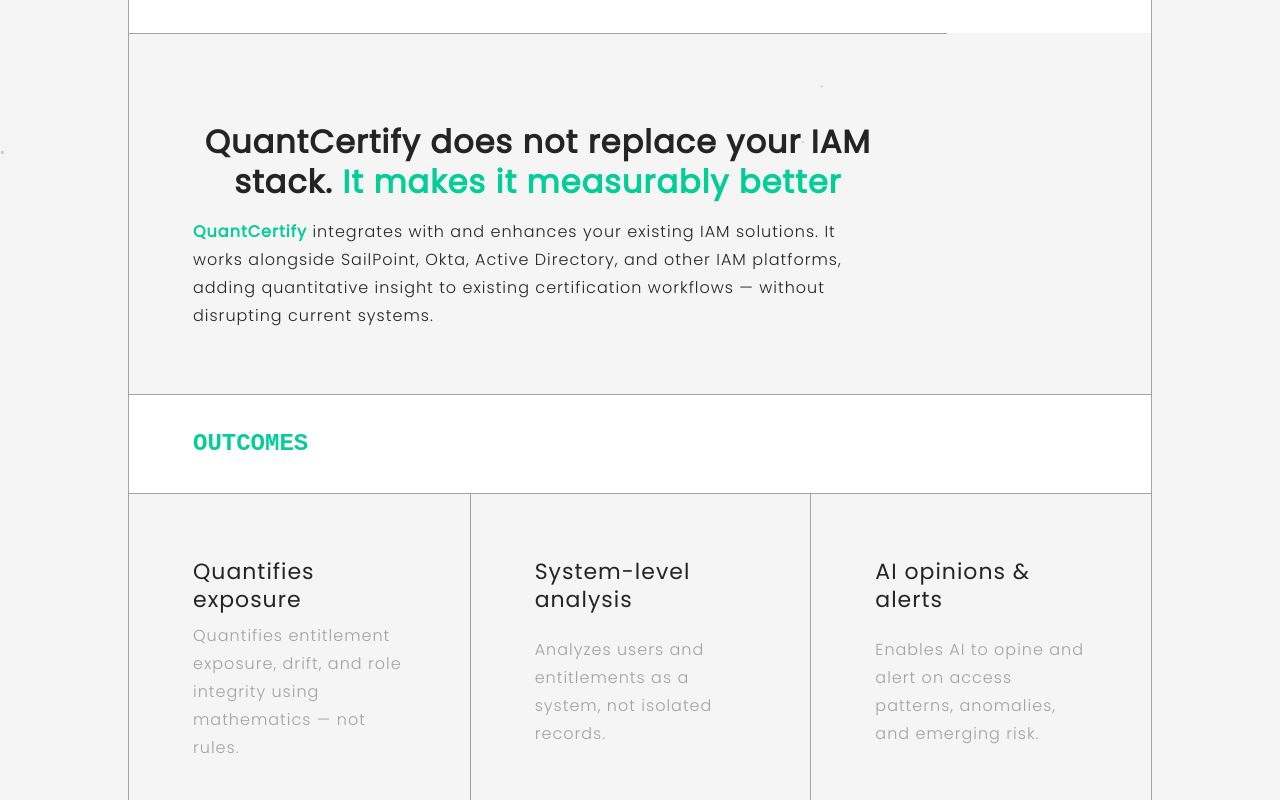
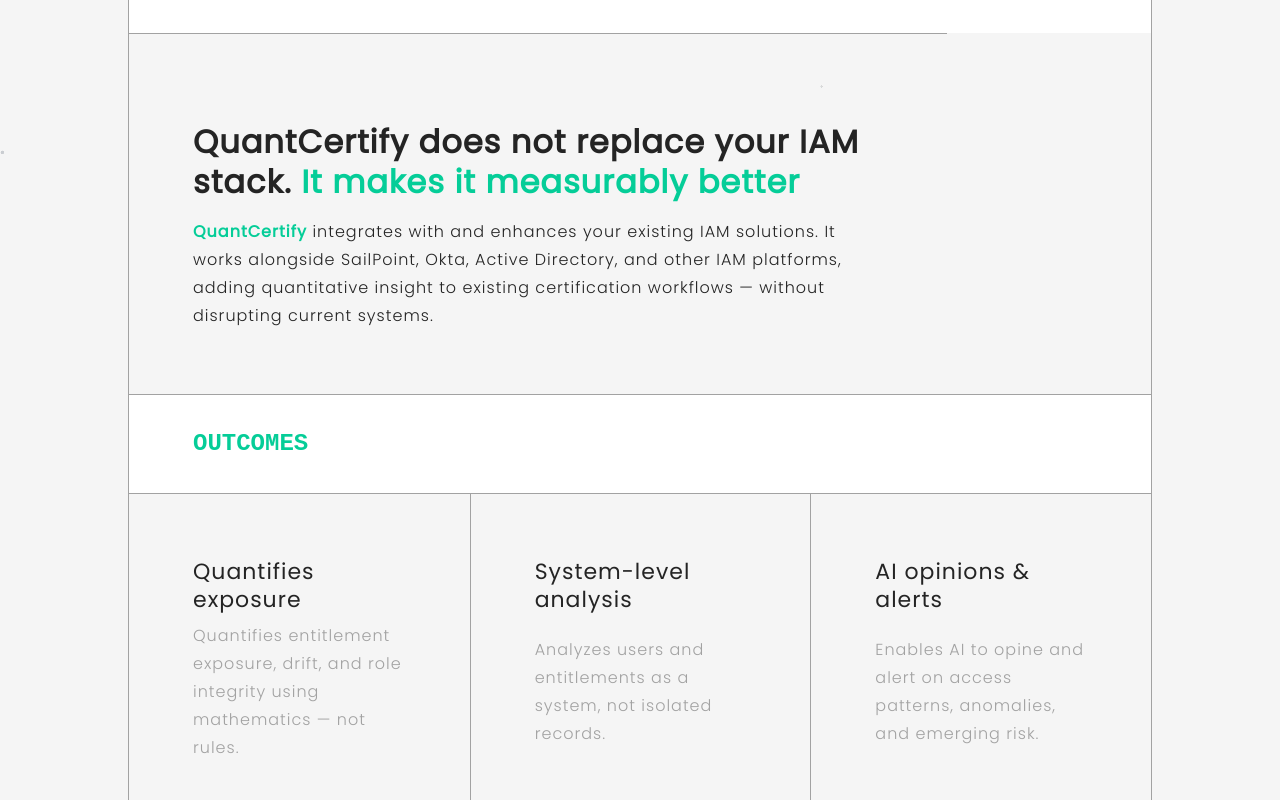
Before and after one commit to quantent-web/quantent-web, a Next.js app: page / in a window 1280 px wide. Shown: the part 5800-6600 px from the top of the page. Built offline with nearby package versions, Linux system fonts and the light colour scheme; a web font is replaced by a local one.

Commit message:
Align section-note block to the left

```diff
--- a/app/globals.css
+++ b/app/globals.css
@@ -1212,10 +1212,10 @@
 
 .section-note {
   margin-top: var(--space-5);
+  text-align: left;
   max-width: 42ch;
-  text-align: center;
-  margin-left: auto;
-  margin-right: auto;
+  margin-left: 0;
+  margin-right: 0;
 }
 
 .section-note.strong {
```
